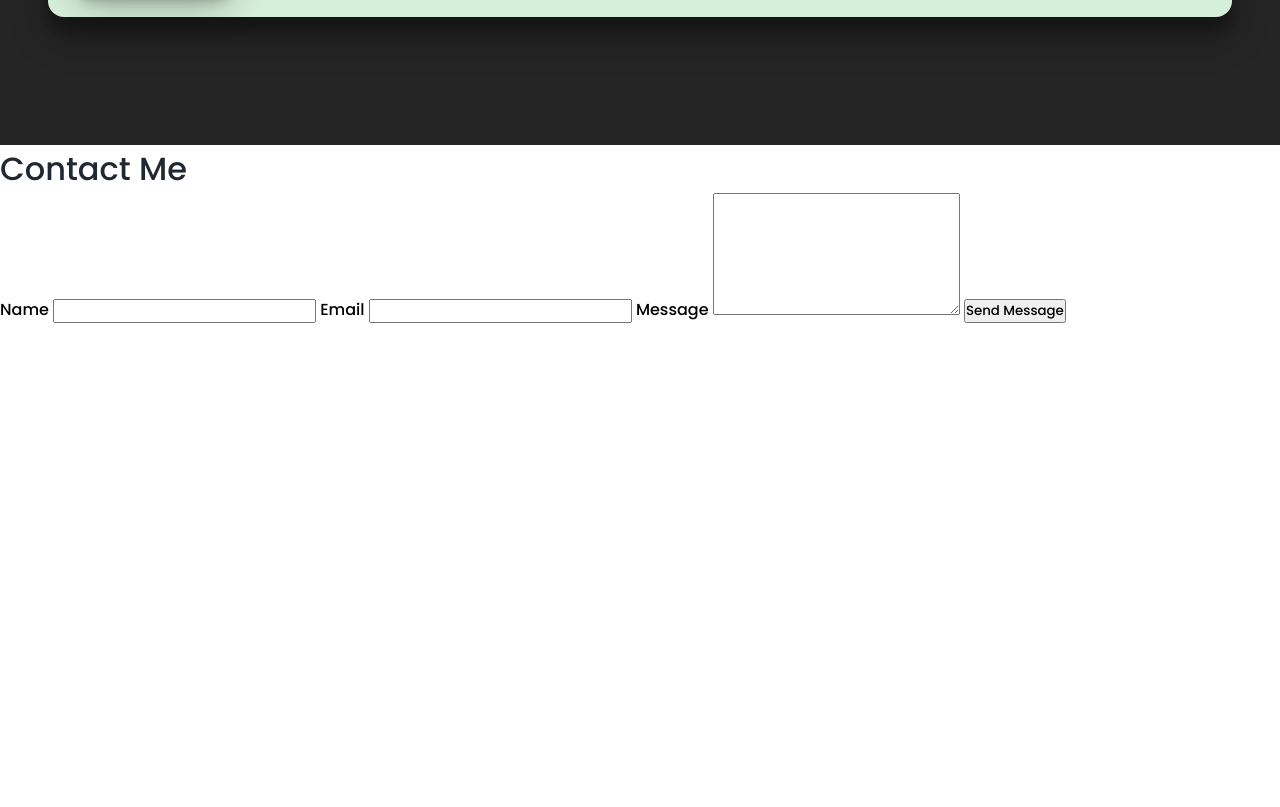
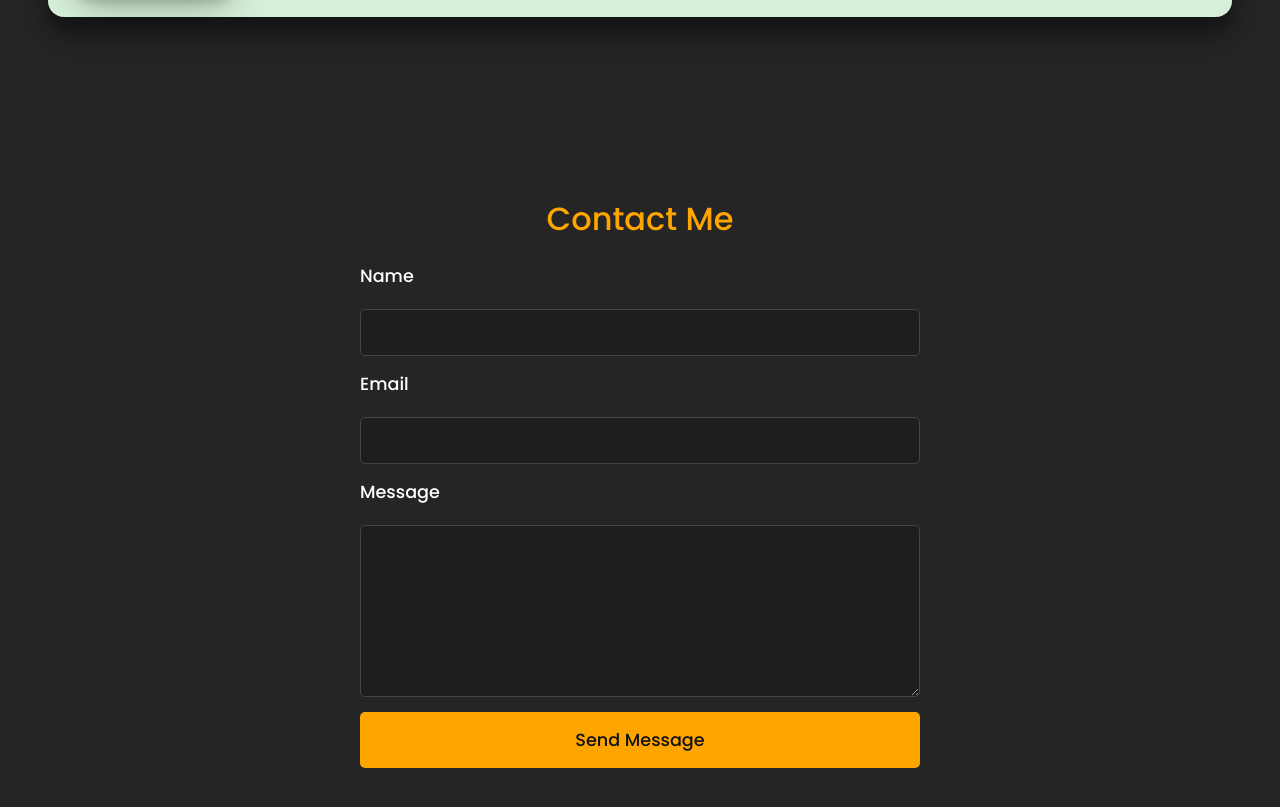
Before and after one commit to Vivek13121/Portfolio, a plain HTML site: page index.html in a window 1280 px wide. Shown: the part 2646-3453 px from the top of the page. Before the commit the page ends 2969 px from the top, so only its background shows below. Drawn offline with Linux system fonts and the light colour scheme.

Commit message:
Update style.css

```diff
--- a/style.css
+++ b/style.css
@@ -473,3 +473,62 @@ li {
     width: 15rem;
   }
 }
+
+/* contact us */
+
+.contact-body{
+  background: #262525;
+}
+
+#contact {
+  padding: 50px 0;
+}
+
+.container2 {
+  max-width: 600px;
+  margin: 0 auto;
+  padding: 0 20px;
+  text-align: center;
+}
+
+h2 {
+  color: #FFA500;
+  margin-bottom: 20px;
+}
+
+form {
+  display: flex;
+  flex-direction: column;
+  gap: 15px;
+}
+
+label {
+  font-size: 1.1em;
+  margin-bottom: 5px;
+  text-align: left;
+  color: white;
+}
+
+input, textarea {
+  padding: 10px;
+  border: 1px solid #444;
+  border-radius: 5px;
+  background-color: #1e1e1e;
+  color: #e0e0e0;
+  font-size: 1em;
+}
+
+button {
+  padding: 15px;
+  border: none;
+  border-radius: 5px;
+  background-color: #FFA500;
+  color: #121212;
+  font-size: 1.1em;
+  cursor: pointer;
+  transition: background-color 0.3s;
+}
+
+button:hover {
+  background-color: #ff8c00;
+}
```
